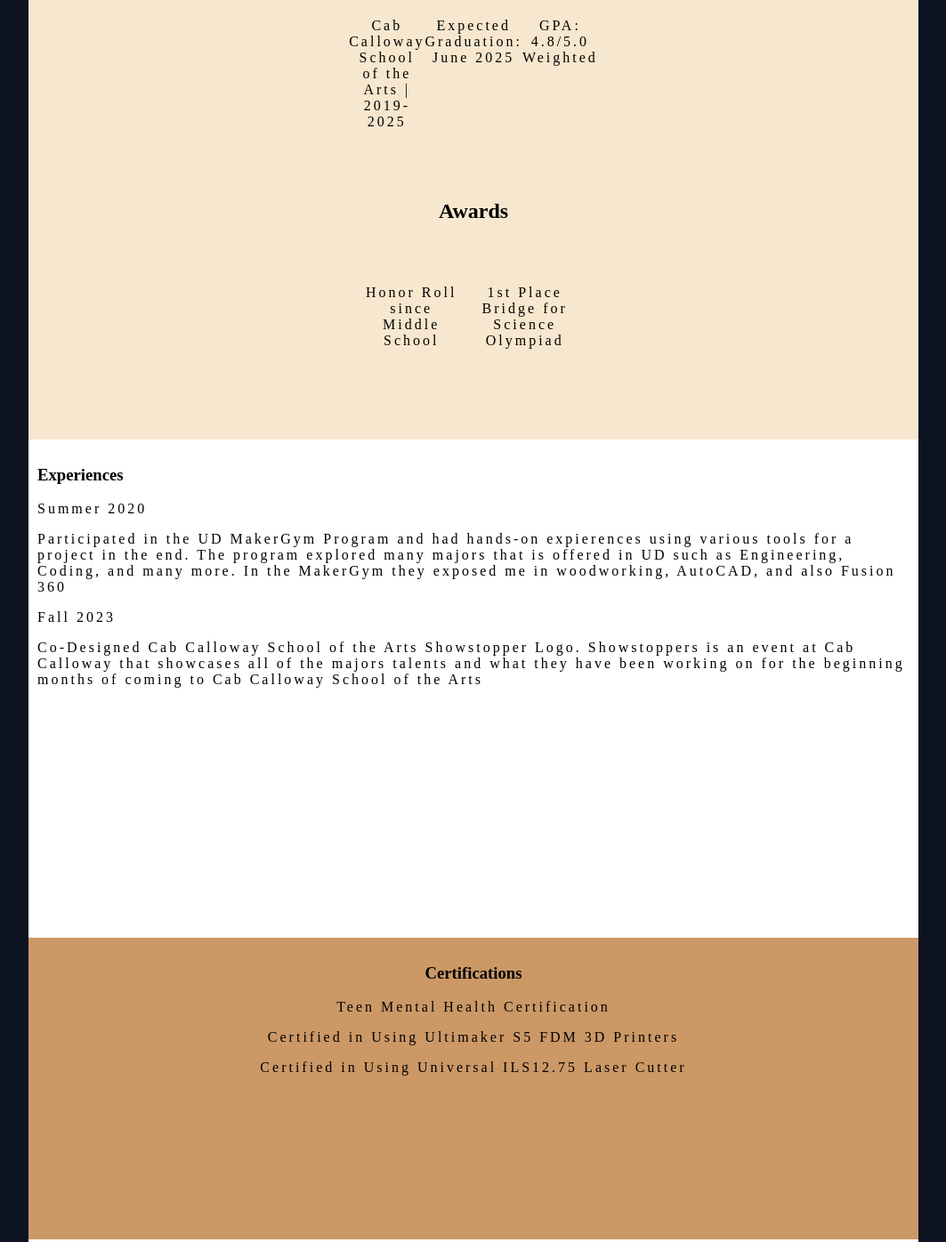
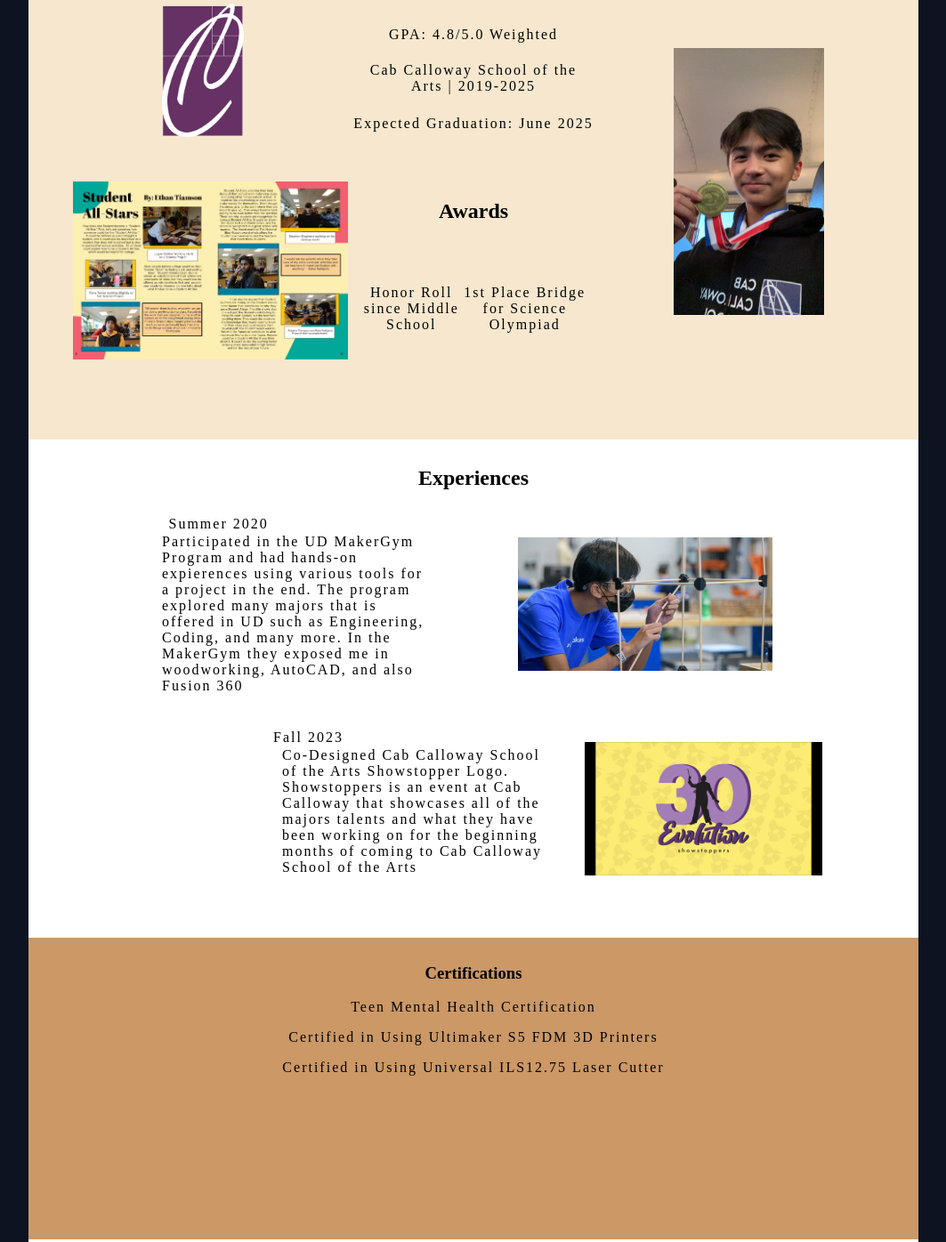
Before and after one commit to etan-tiamson/2023-portfolio-website, a plain HTML site: page index.html in a window 1280 px wide. Shown: the part 878-2274 px from the top of the page at 89% size, without its empty margins (108-1171 px from the left). Drawn offline with Linux system fonts and the light colour scheme.

Commit message:
i added some pictures and fix most of the info

```diff
--- a/index.html
+++ b/index.html
@@ -25,7 +25,10 @@
         <div id="box1">
             <h2>About me</h2>
               <div id="introduction"> <p> Hello! My name is Ethan Carl Tiamson I am 16 years old and currently a high school sophmore promoting myself to College Admissions or whoever likes to know.  I would like to persue as an Electrical Engineering major in college!</p></div>
-              <div id="me"><img src="ethantiamson.jpg" alt="Ethan Tiamson!"></div>
+              <div id="me">
+                <img src="ethantiamson.jpg" alt="Ethan Tiamson!">
+              </div>
+            <div> <img src="IMG_1200.JPG" alt="This is a picture of Ethan Tiamson and some teammates after the volleyball game"></div>
         </div>
          <!-- end of box1  -->
         <!-- start of box2  -->
@@ -33,12 +36,16 @@
           <h2>Education</h2>
             <div id="textbox2">
               <p>Cab Calloway School of the Arts | 2019-2025 </p>
-              <p>Expected Graduation: June 2025</p>
-              <p>GPA: 4.8/5.0 Weighted</p>
            </div>
+           <div id="textbox2-1">
+            <p>Expected Graduation: June 2025</p>
+              </div>
+            <div id="textbox2-2">
+            <p>GPA: 4.8/5.0 Weighted</p>
+          </div>
            <div id="textbox2-5">
             <h2>Awards</h2>
-           </div>
+               </div>
             <div id="paragraph2">
               <p>Honor Roll since Middle School</p>
               <p>1st Place Bridge for Science Olympiad</p>
@@ -46,15 +53,37 @@
             <div id="magazine">
               <img src="tiamson.ethan Scholastic Projectjpg.jpg" alt="This is a magazine I have made">
             </div>
+            <div id="cab">
+              <img src="cab calloway school of the arts.png" alt="This is a picture of Cab Calloway School of the Arts logo and ">
+            </div>
+            <div id="me2">
+              <img src="IMG_0304.JPG" alt="A picture of Ethan Tiamson holding up his gold medel">
+            </div>
         </div>
           <!-- end of box 2 -->
           <!-- start of box3 -->
         <div id="box3">
-          <div><h3>Experiences</h3>
+          <div id="expierences">
+            <h2>Experiences</h2>
+          </div>
+          <div id="summer">
             <p>Summer 2020</p>
+          </div>
+          <div id="makergym">
             <p>Participated in the UD MakerGym Program and had hands-on expierences using various tools for a project in the end.  The program explored many majors that is offered in UD such as Engineering, Coding, and many more.  In the MakerGym they exposed me in woodworking, AutoCAD, and also Fusion 360</p>
-             <p>Fall 2023</p>
-            <p>Co-Designed Cab Calloway School of the Arts Showstopper Logo. Showstoppers is an event at Cab Calloway that showcases all of the majors talents and what they have been working on for the beginning months of coming to Cab Calloway School of the Arts</p> </div>
+          </div>
+          <div id="fall">
+            <p>Fall 2023</p>
+          </div>
+          <div id="showstoppers">
+            <p>Co-Designed Cab Calloway School of the Arts Showstopper Logo. Showstoppers is an event at Cab Calloway that showcases all of the majors talents and what they have been working on for the beginning months of coming to Cab Calloway School of the Arts</p>
+          </div>
+          <div id="makerethan">
+            <img src="maker gym.jpeg" alt="This is an image of Ethan Tiamson working on his tower project when he was participating in the UD MakerGym Program during the Summer of 2020">
+          </div>
+          <div id="showstopperspic">
+              <img src="showstoppers.jpeg" alt="">
+          </div>
         </div>
 
         <!-- end of box 3 -->
--- a/woah.css
+++ b/woah.css
@@ -89,19 +89,36 @@ body {
   display: flex;
   justify-content: center;
   text-align: center;
+}
 
+#textbox2-1 {
+  display: flex;
+  justify-content: center;
+  padding: 10px;
+  width: auto;
+  position: absolute;
+  margin-top: 15%;
+}
+
+#textbox2-2 {
+  display: flex;
+  justify-content: center;
+  padding: 10px;
+  width: auto;
+  position: absolute;
+  margin-top: 5%;
 }
 
 #textbox2 {
   justify-content: center;
   display: flex;
   text-align: center;
-  padding: 50px;
   border: #000000;
   border-width: 10px;
   width: 255px;
   height: 424px;
   position: absolute;
+  margin-top: 10%;
 }
 
 #textbox2-5 {
@@ -130,13 +147,40 @@ body {
   margin-top: 30%;
 }
 
+#magazine {
+  display: flex;
+  position: absolute;
+  height: 200px;
+  width: 300px;
+  margin-right: 60%;
+  margin-top: 25%;
+}
+
+#cab {
+  display: flex;
+  position: absolute;
+  height: 150px;
+  width: 200px;
+  margin-right: 50%;
+  margin-top: 5%;
+}
+
+#me2 {
+  display: flex;
+  position: absolute;
+  height: 300px;
+  width: 350px;
+  margin-left: 80%;
+  margin-top: 10%;
+}
+
 #box3 {
   width: auto;
   height: 540px;
   background-color: #ffffff;
   padding: 10px;
   display: flex;
-  justify-content: left;
+  justify-content: center;
   text-align: left;
   position: relative;
   font-size: medium;
@@ -153,6 +197,78 @@ body {
   height: 424px;
   position: absolute;
 }
+
+#expierences {
+  justify-content: center;
+  display: flex;
+  text-align: center;
+  width: 255px;
+  height: 424px;
+  position: absolute;
+}
+
+#summer {
+  justify-content: left;
+  display: flex;
+  text-align: left;
+  width: 255px;
+  height: 424px;
+  position: absolute;
+  margin-top: 6%;
+  margin-right: 43%;
+}
+
+#makergym {
+  justify-content: left;
+  display: flex;
+  text-align: left;
+  width: 300px;
+  height: 500px;
+  position: absolute;
+  margin-top: 8%;
+  margin-right: 40%;
+}
+
+#fall {
+  justify-content: left;
+  display: flex;
+  text-align: left;
+  width: 300px;
+  height: 500px;
+  position: absolute;
+  margin-top: 30%;
+  margin-right: 15%;
+}
+
+#showstoppers {
+  justify-content: left;
+  display: flex;
+  text-align: left;
+  width: 300px;
+  height: 500px;
+  position: absolute;
+  margin-top: 32%;
+  margin-right: 13%;
+}
+
+#makerethan {
+  display: flex;
+  position: absolute;
+  height: 150px;
+  width: 200px;
+  margin-left: 30%;
+  margin-top: 10%;
+}
+
+#showstopperspic {
+  display: flex;
+  position: absolute;
+  height: 150px;
+  width: 200px;
+  margin-left: 45%;
+  margin-top: 33%;
+}
+
 
 #box4 {
   /* width: max-content;
@@ -187,7 +303,7 @@ body {
 }
 
 p {
-  letter-spacing: 3px;
+  letter-spacing: 2px;
 }
 
   .footer {
```
Also changed, not shown: IMG_0304.JPG (added), IMG_1200.JPG (added), cab calloway school of the arts.png (added), maker gym.jpeg (added), showstoppers.jpeg (added), tiamson.ethan Scholastic Projectjpg.jpg (added), 1 other file.
